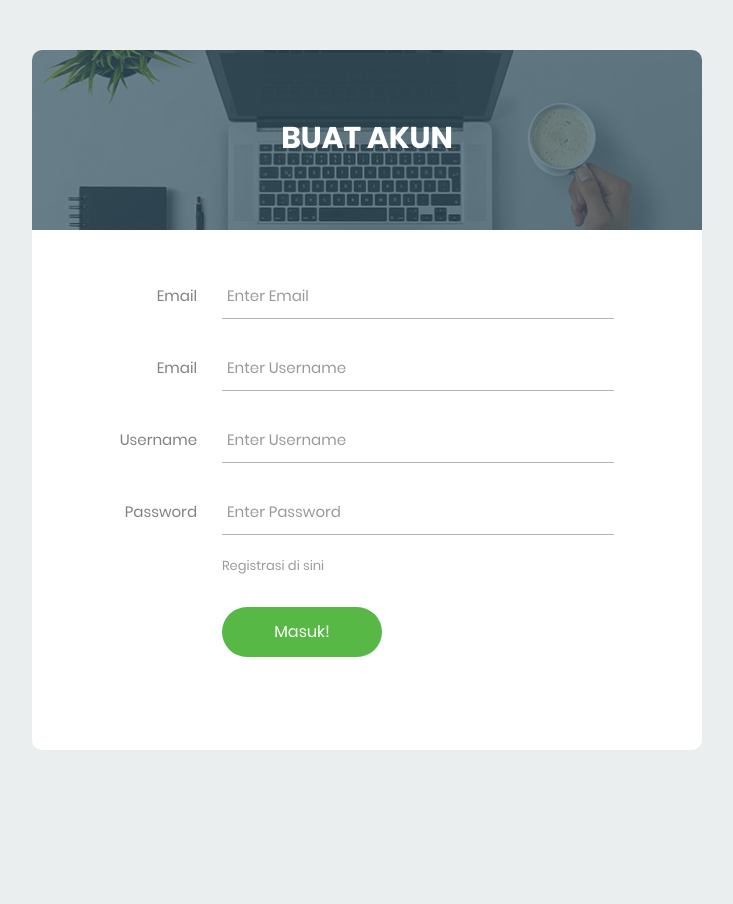
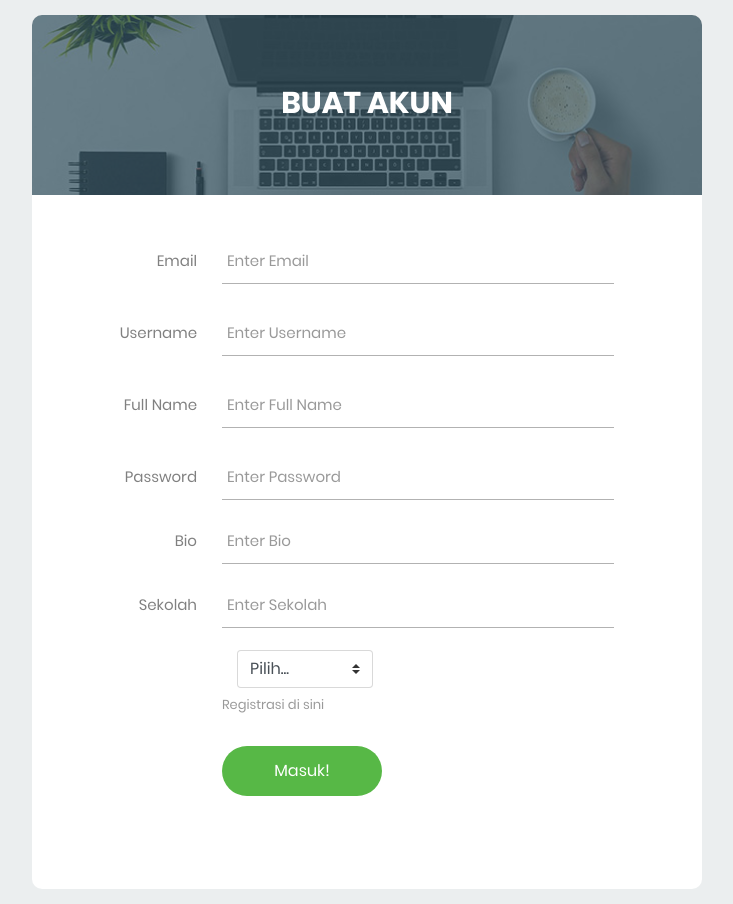
Before and after one commit to fadhil-riyanto/sosial-media, a PHP site: page /registrasi.php in a window 1280 px wide. Shown: the whole page, without its empty margins (273-1006 px from the left). Before the commit the page ends 750 px from the top, so only its background shows below. Run offline with PHP 8.4, Linux system fonts and the light colour scheme; data that the repository does not hold is empty.

Commit message:
edit frontend

```diff
--- a/registrasi.php
+++ b/registrasi.php
@@ -89,16 +89,16 @@ if(isset($_SESSION['username'])) {
 
                     <form class="login100-form validate-form" action="includes\register_auth.php" method="POST">
                         <div class="wrap-input100 validate-input m-b-26" data-validate="Username is required">
-                            <span class="label-input100"><?= lang("email_register");?></span>
+                            <span class="label-input100"><?= lang("label_username");?></span>
                             <input class="input100" type="text" name="username"
                                 placeholder="<?= lang("label_username_placeholder");?>">
                             <span class="focus-input100"></span>
                         </div>
 
-                        <div class="wrap-input100 validate-input m-b-26" data-validate="Username is required">
-                            <span class="label-input100"><?= lang("label_username");?></span>
-                            <input class="input100" type="text" name="username"
-                                placeholder="<?= lang("label_username_placeholder");?>">
+                        <div class="wrap-input100 validate-input m-b-26" data-validate="Fullname is required">
+                            <span class="label-input100"><?= lang("reg_fullname");?></span>
+                            <input class="input100" type="text" name="fullname"
+                                placeholder="Enter <?= lang("reg_fullname");?>">
                             <span class="focus-input100"></span>
                         </div>
 
@@ -107,6 +107,28 @@ if(isset($_SESSION['username'])) {
                             <input class="input100" type="password" name="password"
                                 placeholder="<?= lang("label_password_placeholder");?>">
                             <span class="focus-input100"></span>
+                        </div>
+
+                        <div class="wrap-input100 validate-input m-b-18" data-validate="Bio is required">
+                            <span class="label-input100"><?= lang("reg_bio");?></span>
+                            <input class="input100" type="text" name="bio" placeholder="Enter <?= lang("reg_bio");?>">
+                            <span class="focus-input100"></span>
+                        </div>
+
+                        <div class="wrap-input100 validate-input m-b-18" data-validate="Sekolah is required">
+                            <span class="label-input100"><?= lang("sekolah");?></span>
+                            <input class="input100" type="text" name="sekolah"
+                                placeholder="Enter <?= lang("sekolah");?>">
+                            <span class="focus-input100"></span>
+                        </div>
+
+                        <div class="col-auto my-1">
+                            <span class="label-input100"><?= lang("gender");?></span>
+                            <select class="custom-select mr-sm-2" id="inlineFormCustomSelect" name="gender">
+                                <option selected>Pilih...</option>
+                                <option value="Laki laki">Laki Laki</option>
+                                <option value="Perempuan">Perempuan</option>
+                            </select>
                         </div>
 
                         <div class="flex-sb-m w-full p-b-30">
```
